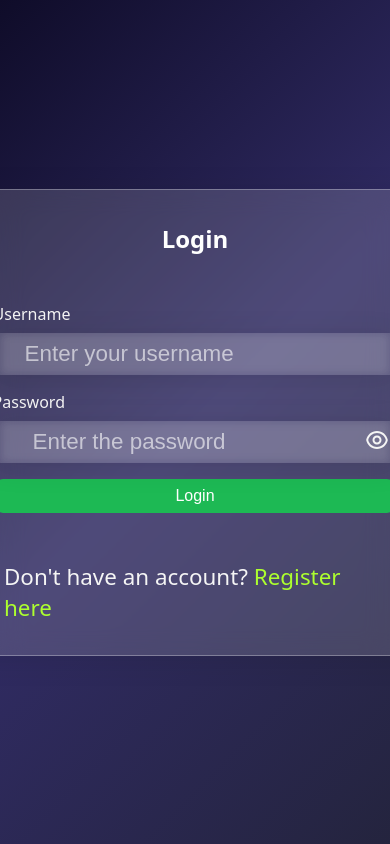
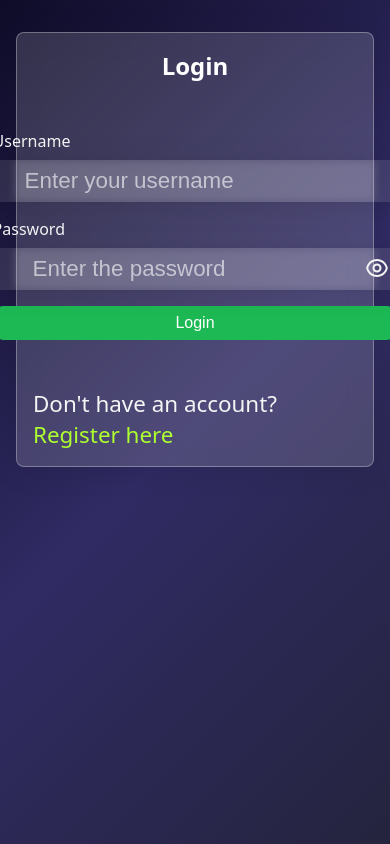
Before and after one commit to ananyo009/Moodify, a React (Vite) app in the folder frontend/: page /login in a window 390 px wide. Shown: the top 844 px of the page. Built offline with nearby package versions, Linux system fonts and the light colour scheme; no server answers.

Commit message:
responsive improved

```diff
--- a/frontend/src/features/auth/styles/login.scss
+++ b/frontend/src/features/auth/styles/login.scss
@@ -12,7 +12,16 @@
     justify-content: center;
     align-items: center;
     width: 100vw;
-    height: 100vh;
+    min-height: 100vh;
+    padding: 1rem;
+
+    @media(max-width: 430px){
+        justify-content: flex-start;
+        align-items: flex-start;
+        min-height: 100%;
+        padding-top: 2rem;
+    }
+
     .form-container{
         @include glass-panel(0.15, 12px);
         display: flex;
@@ -24,10 +33,11 @@
         padding: 2rem;
         border-radius: 0.5rem;
 
-        @media(max-width: 300px){
-            margin: 1rem;
+        @media(max-width: 430px){
+            margin: 0;
             padding: 1rem;
-            width:95%;
+            width: 100%;
+            max-width: 430px;
         }
 
         h1{
```
